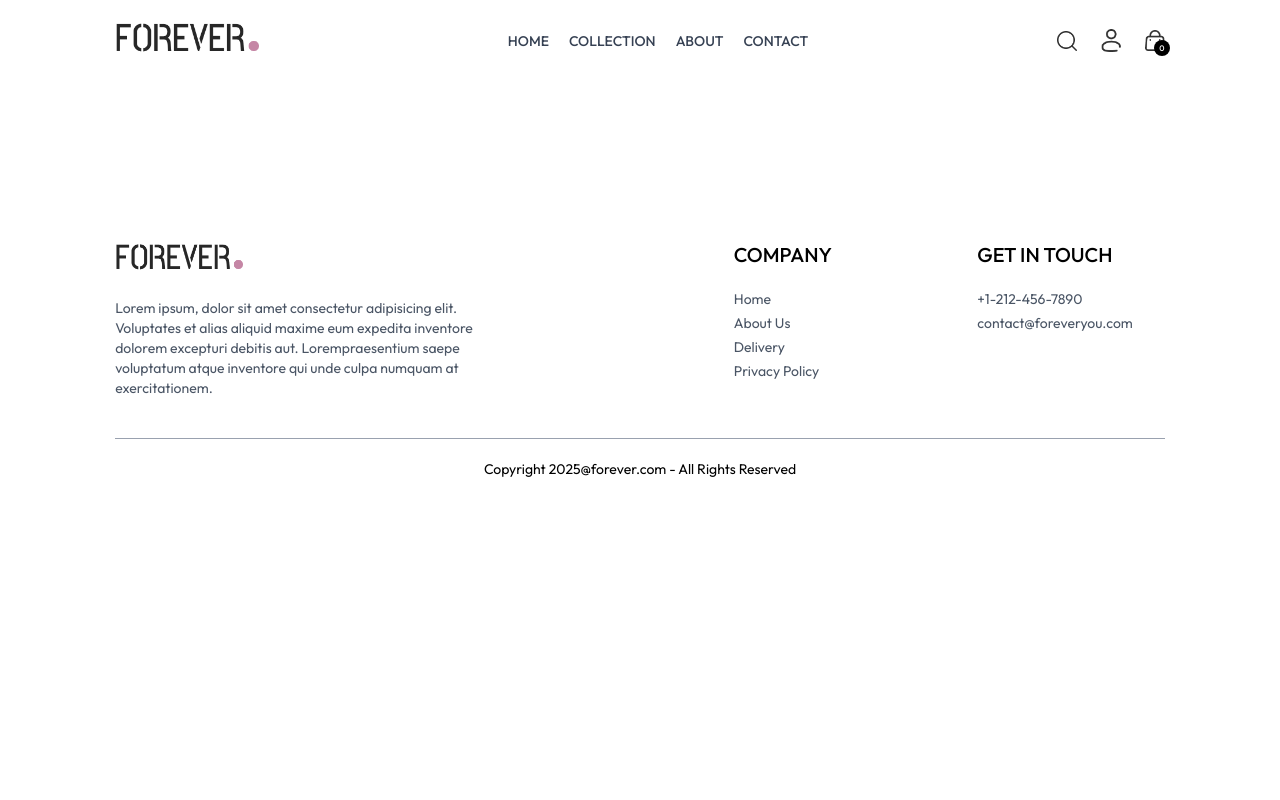
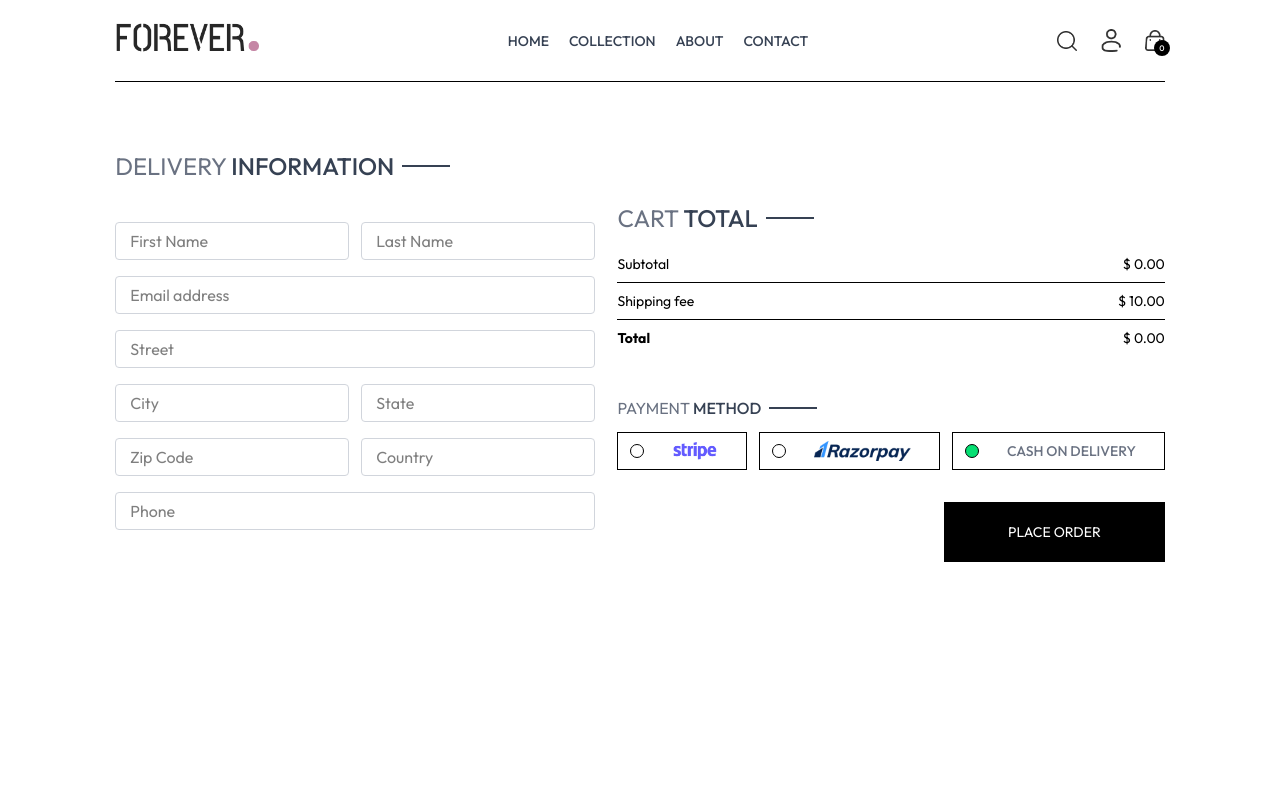
Before and after one commit to tanya-pvt2005/ecommerce-app, a React (Vite) app in the folder frontend/: page /place-order in a window 1280 px wide. Shown: the top 800 px of the page. Built offline with nearby package versions, Linux system fonts and the light colour scheme.

Commit message:
Completed PlaceOrder

```diff
--- a/frontend/src/pages/PlaceOrder.jsx
+++ b/frontend/src/pages/PlaceOrder.jsx
@@ -1,9 +1,67 @@
-import React from 'react'
+import React, { useState, useContext } from 'react'
+import Title from '../components/Title'
+import CartTotal from '../components/CartTotal'
+import { assets } from '../assets/frontend_assets/assets'
+import { ShopContext } from '../context/ShopContext'
 
 const PlaceOrder = () => {
+  const [method, setMethod] = useState('cod')
+  const {navigate} = useContext(ShopContext)
+
   return (
-    <div>
+    <div className='flex flex-col sm:flex-row justify-between gap-4 pt-5 sm:py-14 min-h-[80vh] border-t'>
+      {/* left side  */}
+      <div className="flex flex-col gap-4 w-full sm:max-w-[480px]">
+        <div className="text-xl sm:text-2xl my-3">
+          <Title text1='DELIVERY' text2={'INFORMATION '} />
+        </div>
+        <div className="flex gap-3">
+          <input type="text" placeholder="First Name" className='border border-gray-300 rounded py-1.5 px-3.5 w-full'></input>
+          <input type="text" placeholder="Last Name" className='border border-gray-300 rounded py-1.5 px-3.5 w-full'></input>
+        </div>
+        <input type="text" placeholder="Email address" className='border border-gray-300 rounded py-1.5 px-3.5 w-full'></input>
+        <input type="text" placeholder="Street" className='border border-gray-300 rounded py-1.5 px-3.5 w-full'></input>
+        {/* city and state */}
+        <div className="flex gap-3">
+          <input type="text" placeholder="City" className='border border-gray-300 rounded py-1.5 px-3.5 w-full'></input>
+          <input type="text" placeholder="State" className='border border-gray-300 rounded py-1.5 px-3.5 w-full'></input>
+        </div>
+        <div className="flex gap-3">
+          <input type="number" placeholder="Zip Code" className='border border-gray-300 rounded py-1.5 px-3.5 w-full'></input>
+          <input type="text" placeholder="Country" className='border border-gray-300 rounded py-1.5 px-3.5 w-full'></input>
+        </div>
+        <input type="number" placeholder="Phone" className='border border-gray-300 rounded py-1.5 px-3.5 w-full'></input>
+      </div>
+      {/* ----------------------RIGHT SIDE----------------------*/}
+      <div className="mt-8">
+        <div className="mt-8 min-w-80">
+          <CartTotal />
+        </div>
 
+        <div className="mt-12">
+          <Title text1={'PAYMENT'} text2={'METHOD'} />
+          {/* Payment Method Selection */}
+          <div className="flex gap-3 flex-col lg:flex-row"> {/* FIXED: Removed onClick from this div */}
+            <div onClick={() => setMethod('stripe')} className="flex items-center gap-3 border p-2 px-3 cursor-pointer">
+              <p className={`min-w-3.5 h-3.5 border rounded-full ${method === 'stripe' ? 'bg-green-400' : '' }`}></p>
+              <img src={assets.stripe_logo} className='h-5 mx-4'></img>
+            </div>
+            <div onClick={() => setMethod('razorpay')} className="flex items-center gap-3 border p-2 px-3 cursor-pointer">
+              <p className={`min-w-3.5 h-3.5 border rounded-full ${method === 'razorpay' ? 'bg-green-400' : '' }`}></p>
+              <img src={assets.razorpay_logo} className='h-5 mx-4'></img>
+            </div>
+            <div onClick={() => setMethod('cod')} className="flex items-center gap-3 border p-2 px-3 cursor-pointer">
+              <p className={`min-w-3.5 h-3.5 border rounded-full ${method === 'cod' ? 'bg-green-400' : '' }`}></p>
+              <p className='text-gray-500 text-sm font-medium mx-4'>CASH ON DELIVERY</p>
+            </div>
+          </div> {/* FIXED: This closing tag was missing */}
+
+
+          <div className="w-full text-end mt-8">
+            <button onClick = {()=>navigate('/orders')} className='bg-black text-white px-16 py-5 text-sm'>PLACE ORDER</button>
+          </div>
+        </div>
+      </div>
     </div>
   )
 }
```
